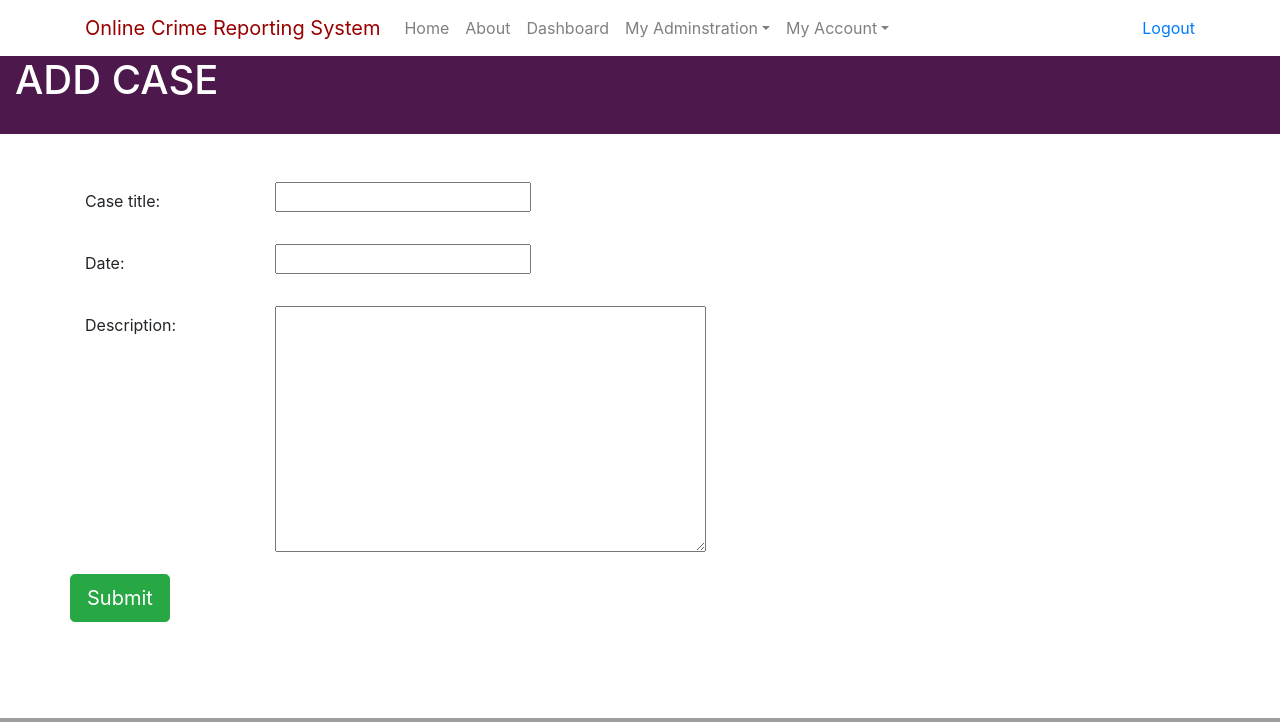
After one commit to Sakshi2106/Online-Crime-Registration, a Django app: page /userdashboard/addcase/ in a window 1280 px wide. The commit adds this page. Shown: the top 722 px of the page. Run offline with Django 3.2, Linux system fonts and the light colour scheme; some libraries are stand-ins or nearby versions; grey boxes are pictures that could not be loaded.

Commit message:
Add New Case

```diff
--- a/crimeregistration/crimeregistration/urls.py
+++ b/crimeregistration/crimeregistration/urls.py
@@ -15,11 +15,12 @@ Including another URLconf
 """
 from django.contrib import admin
 from django.urls import path
-from onlinecrime.views import HomePageView, AboutPageView, SignUpFormView, UserDashboardView
+from onlinecrime.views import HomePageView, AboutPageView, SignUpFormView, UserDashboardView, NewCaseCreate
 urlpatterns = [
     path('admin/', admin.site.urls),
     path('', HomePageView.as_view() , name='home'),
     path('about/', AboutPageView.as_view() , name='about'),
     path('register/', SignUpFormView.as_view(), name='register'),
     path('userdashboard/', UserDashboardView.as_view(), name='userdashboard'),
+    path('userdashboard/addcase/' , NewCaseCreate.as_view(), name = 'addcase'),
 ]
--- a/crimeregistration/onlinecrime/admin.py
+++ b/crimeregistration/onlinecrime/admin.py
@@ -1,4 +1,5 @@
 from django.contrib import admin
-from .models import SignUp
+from .models import SignUp, Newcase
 # Register your models here.
 admin.site.register(SignUp)
+admin.site.register(Newcase)
--- a/crimeregistration/onlinecrime/models.py
+++ b/crimeregistration/onlinecrime/models.py
@@ -1,5 +1,7 @@
 from django.db import models
 from django.contrib.auth.models import User
+from django.urls import reverse,reverse_lazy
+
 
 CHOICES = (
 		("1", "User"),
@@ -12,3 +14,16 @@ class SignUp(models.Model):
     email = models.EmailField(blank=True )
     def save(self, *args, **kwargs):
     	super().save(*args, **kwargs)
+
+class Newcase(models.Model):
+	user = models.ForeignKey(SignUp, on_delete = models.CASCADE)
+	case_title = models.CharField(max_length = 50)
+	date = models.DateField()
+	description = models.TextField()
+	case_status = models.CharField(max_length = 50, default = "pending")
+
+	def get_absolute_url(self):
+		return reverse("home")
+
+	def __str__(self):
+		return  self.case_title
--- /dev/null
+++ b/crimeregistration/onlinecrime/templates/onlinecrime/addcase_form_template.html
@@ -0,0 +1,10 @@
+{% for field in form %}
+
+	<div class="form-group row">
+		<span class="text-danger small">
+			{{ fields.errors }}
+		</span>
+		<label class="col-sm-2 col-form-label"> {{ field.label_tag }}</label>
+		<div class="col-sm-10 form-contol">{{ field }}</div>
+	</div>
+{% endfor %}
--- a/crimeregistration/onlinecrime/templates/onlinecrime/base1.html
+++ b/crimeregistration/onlinecrime/templates/onlinecrime/base1.html
@@ -31,7 +31,7 @@
 				        <a class="nav-link dropdown-toggle" href="#" id="navbarDropdown" role="button" data-toggle="dropdown" aria-haspopup="true" aria-expanded="false">My Adminstration</a>
 				        <div class="dropdown-menu" aria-labelledby="navbarDropdown">
 				          <a class="dropdown-item" href="#">Crime Lists</a>
-				          <a class="dropdown-item" href="#">My Case</a>
+				          <a class="dropdown-item" href="{% url 'addcase' %}">My Case</a>
 
 			     	 </li>
 					<li class="nav-item dropdown">
--- /dev/null
+++ b/crimeregistration/onlinecrime/templates/onlinecrime/newcase_form.html
@@ -0,0 +1,24 @@
+{% extends 'onlinecrime/base1.html' %}
+
+{% block body %}
+
+	<h1 style="padding-bottom: 30px" class="back1"><span class="container">ADD CASE</span></h1>
+	<div class="container bottom">
+
+
+
+				<form class="form-horizontal" action = "" method="post" enctype="multipart/form-data">
+					{% csrf_token %}
+					{% include 'onlinecrime/addcase_form_template.html' %}
+					<div class="form-group row">
+
+						<center><button class="btn btn-success btn-lg" type="Submit"> Submit</button></center>
+
+					</div>
+
+				</form>
+
+	</div>
+
+
+{% endblock%}
--- a/crimeregistration/onlinecrime/views.py
+++ b/crimeregistration/onlinecrime/views.py
@@ -4,9 +4,11 @@ from django.urls import reverse_lazy
 from django.shortcuts import render, redirect
 from django.views.generic import View
 from .forms import SignUpForm
-from .models import SignUp
+from .models import SignUp, Newcase
 from django.contrib.auth.forms import UserCreationForm
-from django.http import HttpResponseRedirect
+
+from django.views.generic.edit import CreateView,UpdateView,DeleteView
+
 # Create your views here.
 
 class HomePageView(TemplateView):
@@ -48,3 +50,7 @@ class SignUpFormView(View):
 
 class UserDashboardView(TemplateView):
 	template_name = "onlinecrime/user_dashboard.html"
+
+class NewCaseCreate(CreateView):
+	model = Newcase
+	fields = ['case_title', 'date', 'description']
```
Also changed, not shown: crimeregistration/db.sqlite3, crimeregistration/onlinecrime/migrations/0004_newcase.py (added), crimeregistration/onlinecrime/migrations/0005_auto_20200517_0051.py (added), crimeregistration/onlinecrime/migrations/0006_newcase_case_status.py (added).
